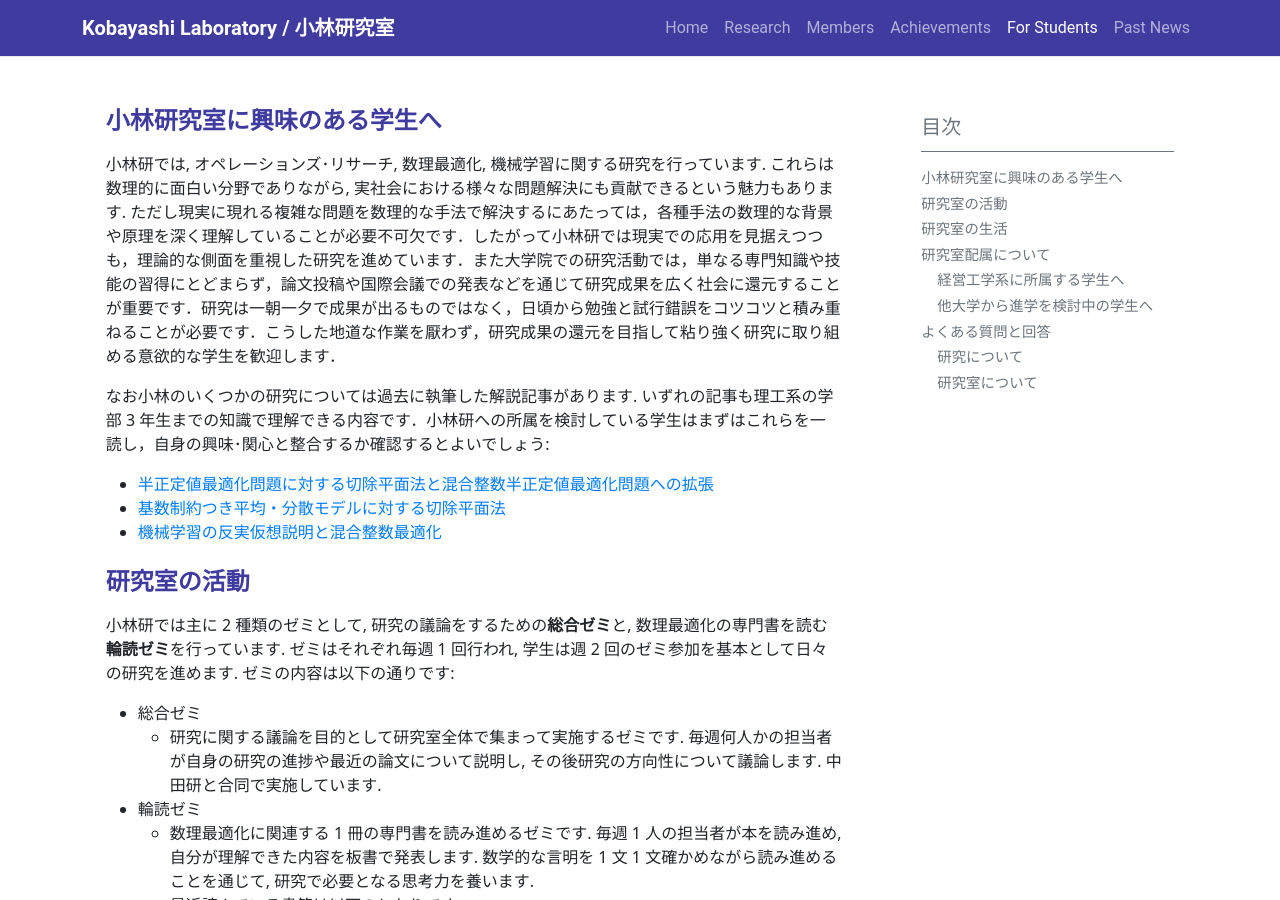
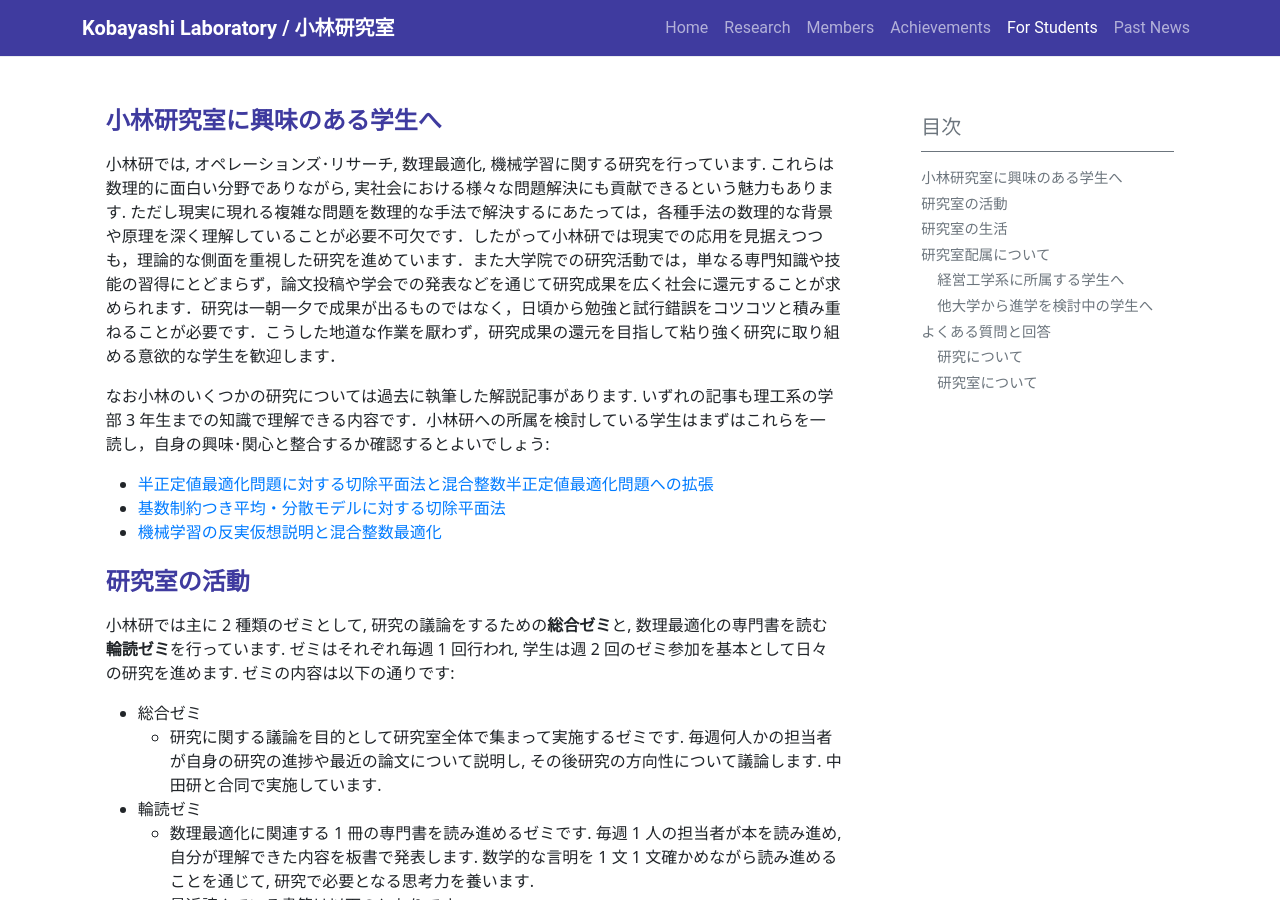
Before and after one commit to isct-koba-lab/isct-koba-lab.github.io, a Jekyll site: the page built from pages/for-students.md, in a window 1280 px wide and 900 px high. Built offline with Jekyll 4.4.1, drawn with Linux system fonts in a browser that asks for light colours.

Commit message:
update for-student

```diff
--- a/pages/for-students.md
+++ b/pages/for-students.md
@@ -7,7 +7,7 @@ toc: true
 
 ## 小林研究室に興味のある学生へ
 
-小林研では, オペレーションズ･リサーチ, 数理最適化, 機械学習に関する研究を行っています. これらは数理的に面白い分野でありながら, 実社会における様々な問題解決にも貢献できるという魅力もあります. ただし現実に現れる複雑な問題を数理的な手法で解決するにあたっては，各種手法の数理的な背景や原理を深く理解していることが必要不可欠です．したがって小林研では現実での応用を見据えつつも，理論的な側面を重視した研究を進めています．また大学院での研究活動では，単なる専門知識や技能の習得にとどまらず，論文投稿や国際会議での発表などを通じて研究成果を広く社会に還元することが重要です．研究は一朝一夕で成果が出るものではなく，日頃から勉強と試行錯誤をコツコツと積み重ねることが必要です．こうした地道な作業を厭わず，研究成果の還元を目指して粘り強く研究に取り組める意欲的な学生を歓迎します．
+小林研では, オペレーションズ･リサーチ, 数理最適化, 機械学習に関する研究を行っています. これらは数理的に面白い分野でありながら, 実社会における様々な問題解決にも貢献できるという魅力もあります. ただし現実に現れる複雑な問題を数理的な手法で解決するにあたっては，各種手法の数理的な背景や原理を深く理解していることが必要不可欠です．したがって小林研では現実での応用を見据えつつも，理論的な側面を重視した研究を進めています．また大学院での研究活動では，単なる専門知識や技能の習得にとどまらず，論文投稿や学会での発表などを通じて研究成果を広く社会に還元することが求められます．研究は一朝一夕で成果が出るものではなく，日頃から勉強と試行錯誤をコツコツと積み重ねることが必要です．こうした地道な作業を厭わず，研究成果の還元を目指して粘り強く研究に取り組める意欲的な学生を歓迎します．
 
 なお小林のいくつかの研究については過去に執筆した解説記事があります. いずれの記事も理工系の学部 3 年生までの知識で理解できる内容です．小林研への所属を検討している学生はまずはこれらを一読し，自身の興味･関心と整合するか確認するとよいでしょう:
 - [半正定値最適化問題に対する切除平面法と混合整数半正定値最適化問題への拡張](https://orsj.org/wp-content/corsj/or65-12/or65_12_656.pdf)
```
